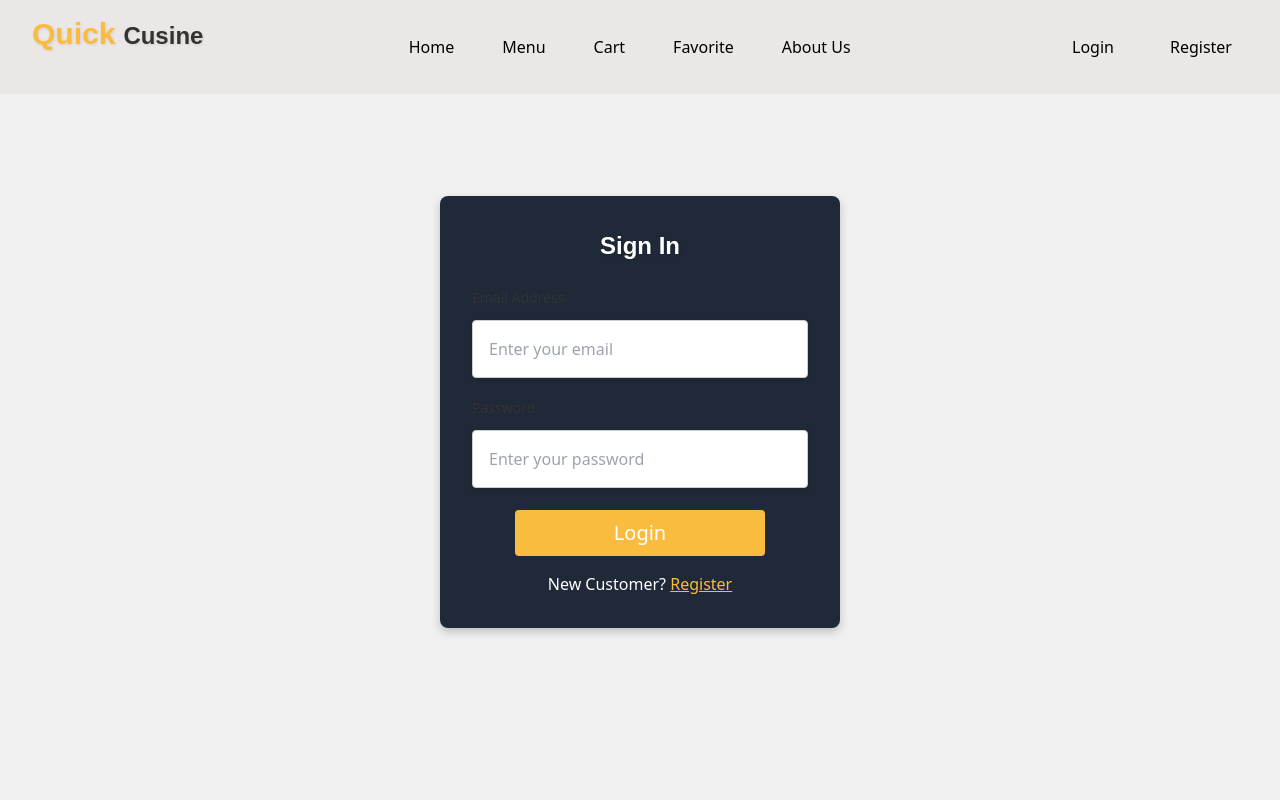
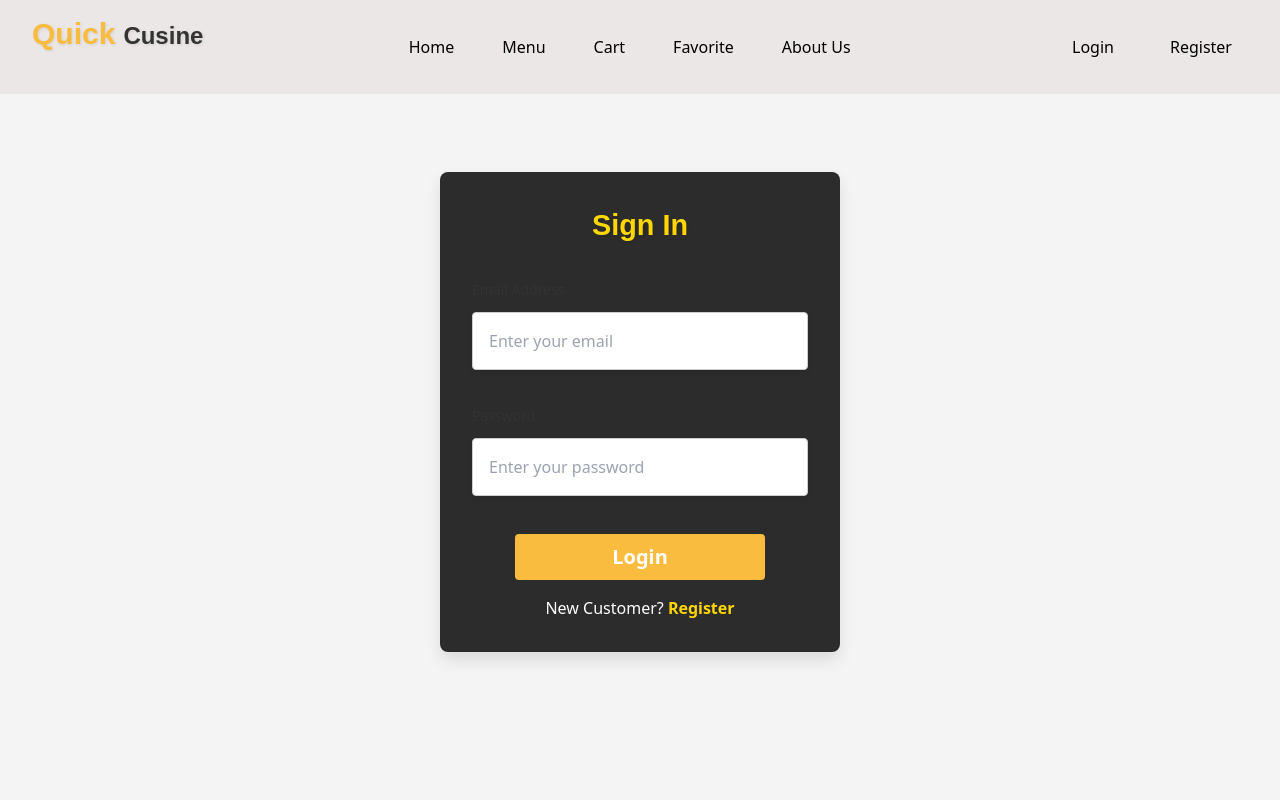
Before and after one commit to ousl-group-K6-QuickCuisine/Quick-Cuisine, a React (Vite) app in the folder frontend/: page /login in a window 1280 px wide. Shown: the top 800 px of the page. Built offline with nearby package versions, Linux system fonts and the light colour scheme.

Commit message:
login design

```diff
--- a/frontend/src/pages/Auth/Login.css
+++ b/frontend/src/pages/Auth/Login.css
@@ -2,41 +2,81 @@
   display: flex;
   justify-content: center;
   align-items: center;
-  height: 100vh;
-  background-color: #f0f0f0;
+  min-height: 100vh;
+  background-color: #f4f4f4; /* Light neutral background */
+  padding: 1rem;
 }
 
 .login_form {
+  background-color: #2c2c2c; /* Dark background for contrast */
   padding: 2rem;
   border-radius: 8px;
+  box-shadow: 0 8px 16px rgba(0, 0, 0, 0.1);
+  max-width: 400px;
   width: 100%;
-  max-width: 400px;
-  box-shadow: 0 4px 8px rgba(0, 0, 0, 0.2);
 }
 
 .login_header {
-  font-size: 1.5rem;
-  font-weight: 600;
-  color: #ffffff;
-  margin-bottom: 1rem;
+  color: #ffd700; /* Bright yellow accent */
   text-align: center;
+  font-size: 1.8rem;
+  margin-bottom: 1.5rem;
+  font-weight: bold;
 }
 
 .form_container {
   display: flex;
   flex-direction: column;
+  gap: 1rem;
 }
 
-.account-prompt {
+input {
+  background-color: #fff;
+  border: 1px solid #ccc;
+  border-radius: 4px;
+  padding: 0.75rem;
+  font-size: 1rem;
+  color: #333;
+}
+
+input:focus {
+  border-color: #ffd700;
+  box-shadow: 0 0 5px rgba(255, 215, 0, 0.5);
+}
+
+button {
+  background-color: #ffd700; /* Yellow button */
+  color: #2c2c2c; /* Dark text for readability */
+  font-weight: bold;
+  padding: 0.75rem;
+  font-size: 1rem;
+  border: none;
+  border-radius: 4px;
+  cursor: pointer;
+  transition: background-color 0.3s ease;
+}
+
+button:hover {
+  background-color: #e5c600; /* Slightly darker yellow on hover */
+}
+
+button:disabled {
+  background-color: #f9e88e; /* Lighter yellow when disabled */
+  cursor: not-allowed;
+}
+
+.redirect-message {
   margin-top: 1rem;
+  color: #ccc;
   text-align: center;
 }
 
-.redirect-message {
-  color: #ffffff;
+.register_link {
+  color: #ffd700; /* Yellow link */
+  font-weight: bold;
+  text-decoration: none;
 }
 
-.register_link {
-  color: #fabc3f;
+.register_link:hover {
   text-decoration: underline;
 }
```
